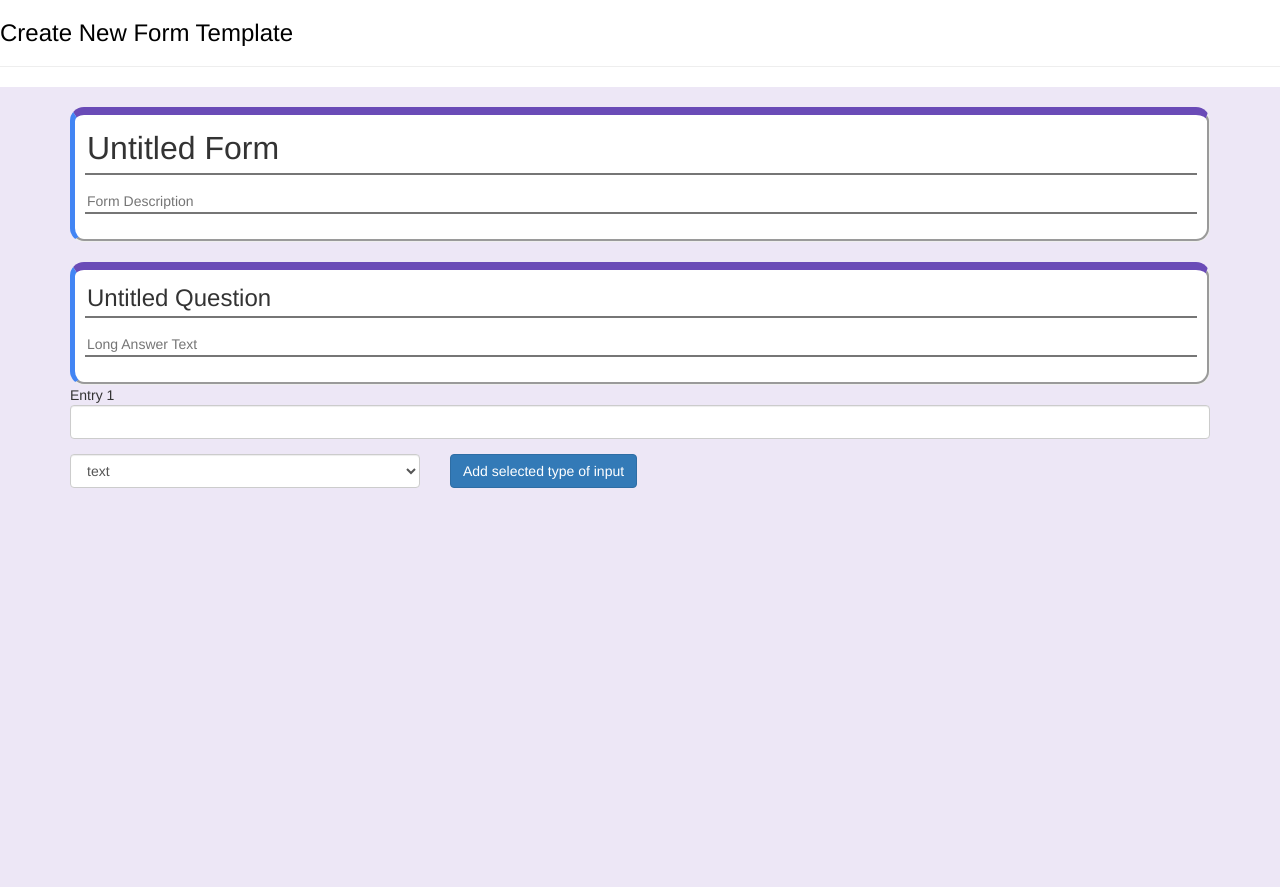
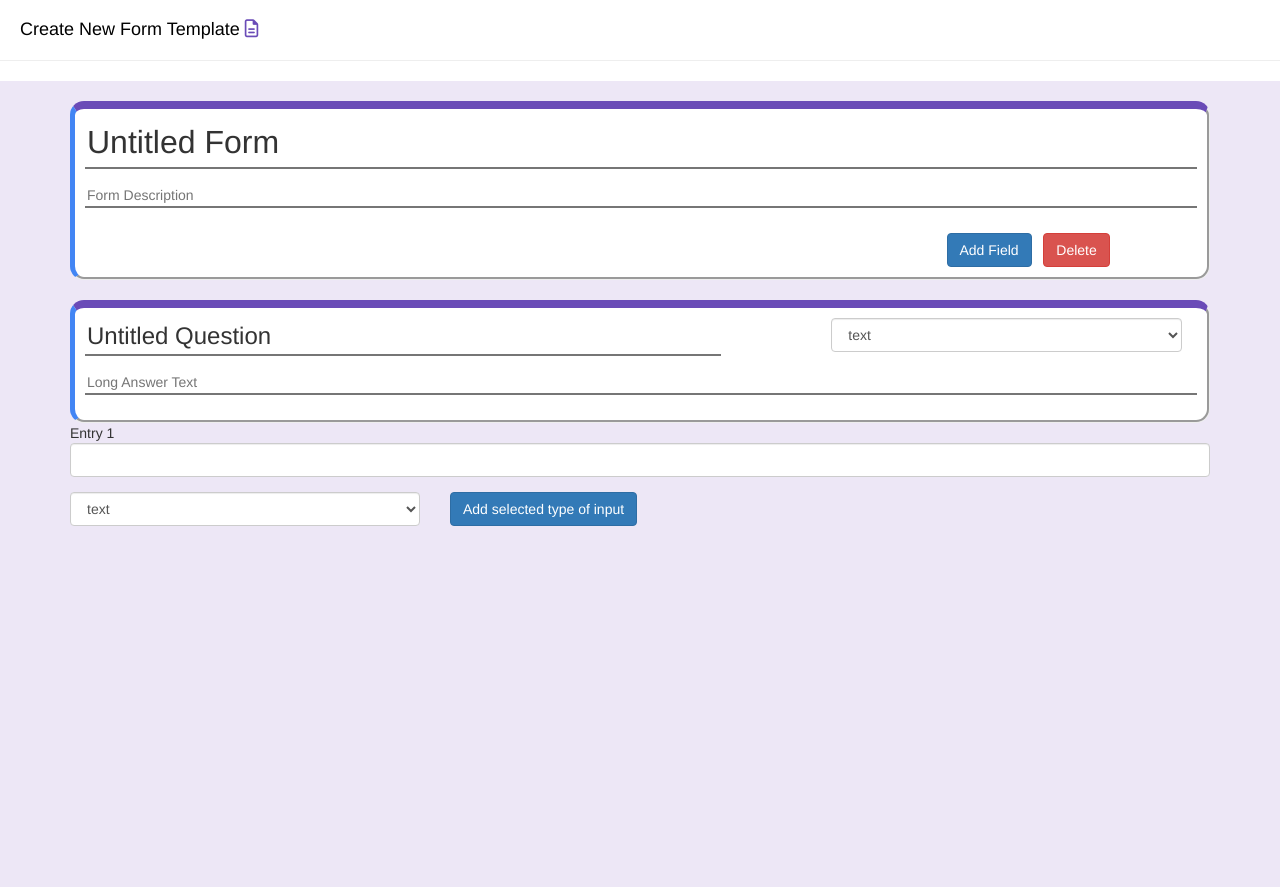
Before and after one commit to Singh-Rishabh/G6_SE_Business_Workflow, a Django app: page /forms/createform in a window 1280 px wide. After the commit the page ends 526 px from the top, so only its background shows below. Run offline with Django 3.2, Linux system fonts and the light colour scheme; some libraries are stand-ins or nearby versions.

Commit message:
Some changes in front end of createForm

```diff
--- a/forms/static/forms/createform.css
+++ b/forms/static/forms/createform.css
@@ -5,6 +5,7 @@ html, body {
 }
 #header{
     color: black;
+    margin: 20px;
 }
 
 .inputBox{
--- a/forms/templates/createform.html
+++ b/forms/templates/forms/createform.html
@@ -1,3 +1,11 @@
+<!--
+	Things To be done :
+	1. Set visibility of Add filed and delete button only on focus.
+	2. Create function for add field button and delete button.
+	3. By default focus must be on formTitle div.
+	4. Add selected option hidden label for each box.
+	4. Can change answer box just by changing dropdown menu.
+-->
 {% load static %}
 <!DOCTYPE html>
 <html>
@@ -5,8 +13,18 @@
 	<meta charset="utf-8">
 	<title>Create Form Template</title>
 	<link rel="stylesheet" type="text/css" href="{% static 'forms/createform.css' %}">
+	<link rel="stylesheet" href="https://cdnjs.cloudflare.com/ajax/libs/font-awesome/4.7.0/css/font-awesome.min.css">
 	<link rel="stylesheet" href="https://maxcdn.bootstrapcdn.com/bootstrap/3.3.7/css/bootstrap.css">
+	<script src='https://kit.fontawesome.com/a076d05399.js'></script>
+	<script src="https://code.jquery.com/jquery-3.4.1.js"></script>
+	<script>
+		$(document).ready(function(){
+			$(".form-complete").click(function(){
+				alert($(this).attr('id'));
+			});
 
+		});
+	</script>
 	<script type="text/Javascript" >
 
 
@@ -66,14 +84,15 @@
 
 </head>
 <body>
-<i class="fa fa-wpform"></i>
-<h3 id="header"> Create New Form Template </h3>
+
+<h4 id="header"> Create New Form Template <i class="far fa-file-alt" style="color: #6a4bb7;"></i> </h4>
+
 <hr>
 <div class="form-body">
 	<div class="container">
 
 		<form method="POST">
-			<div class="form-complete">
+			<div class="form-complete" id="formTitle">
 				<div class="inputBox">
 					<div class="form-group">
 						<input type="text" name="formTitle" class="fieldGen fieldTitle" value="Untitled Form" required>
@@ -82,18 +101,46 @@
 						<input type="text" name="formDescriptor" class="fieldGen" placeholder="Form Description" required>
 					</div>
 				</div>
+				<div class="row" style="padding-bottom: 10px;">
+					<div class="col-lg-9"></div>
+					<div class="col-lg-1">
+						<button type="button" class="btn btn-primary">Add Field</button>
+					</div>
+					<div class="col-lg-1">
+						<button type="button" class="btn btn-danger">Delete</button>
+					</div>
+
+				</div>
 			</div>
 			<!-- We will create box for every new field and its answer-->
 			<div class="form-complete">
 				<div class="inputBox">
+					<!--
+						Two inline indicators first for FieldTitle and second type of field.
+						This design will help us for create and edit template in same page.
+					-->
+					<div class="row">
+						<div class="col-lg-7">
 							<div class="form-group">
 								<input type="text" name="Question[]" class="fieldGen qusTitle" value="Untitled Question" required>
+							</div>
+						</div>
+						<div class="col-lg-1"></div>
+						<div class="col-lg-4" id="selecttype">
+							<select id="country" class="form-control">
+								<option value='text' selected>text</option>
+								<option value='textarea'>textarea</option>
+								<option value='radio'>radio</option>
+								<option value='checkbox'>checkbox</option>
+							</select>
+						</div>
 					</div>
 					<div class="form-group">
 						<input type="text" name="Answer[]" class="fieldGen" placeholder="Long Answer Text" required>
 					</div>
 				</div>
 			</div>
+			<!-- ------------------------------------------------------------ -->
 				<div id="dynamicInput" class="form-group">
 					Entry 1<br><input type="text" name="myInputs[]" class="form-control">
 				</div>
@@ -114,9 +161,6 @@
 			</div>
 		</div>
 
-		<form>
-		</form>
-
 	</div>
 </div>
 </body>
--- a/forms/views.py
+++ b/forms/views.py
@@ -6,7 +6,7 @@ def index(request):
     return HttpResponse("Hello, world. You're at the forms index.")
 
 def home(request):
-	return render(request , 'index.html')
+	return render(request , 'forms/index.html')
 
 def createform(request):
-	return render(request , 'createform.html')
+	return render(request , 'forms/createform.html')
```
Also changed, not shown: forms/templates/forms/index.html (renamed from forms/templates/index.html). Lines whose indentation alone changed are shown as unchanged.
